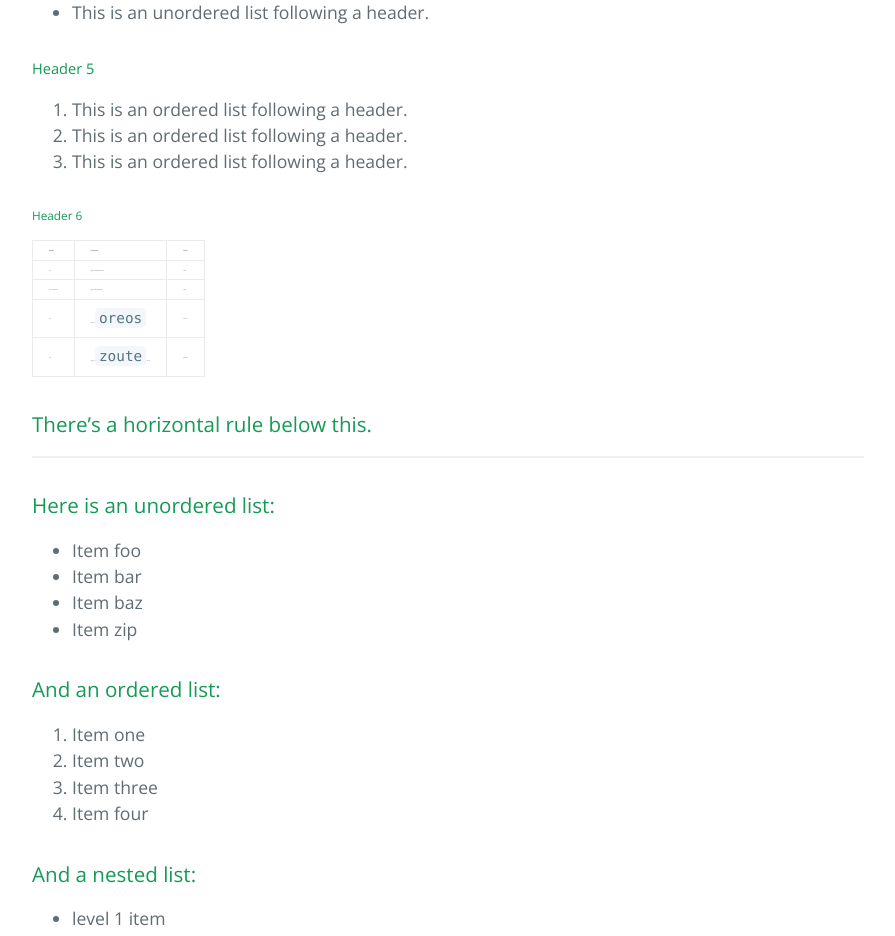
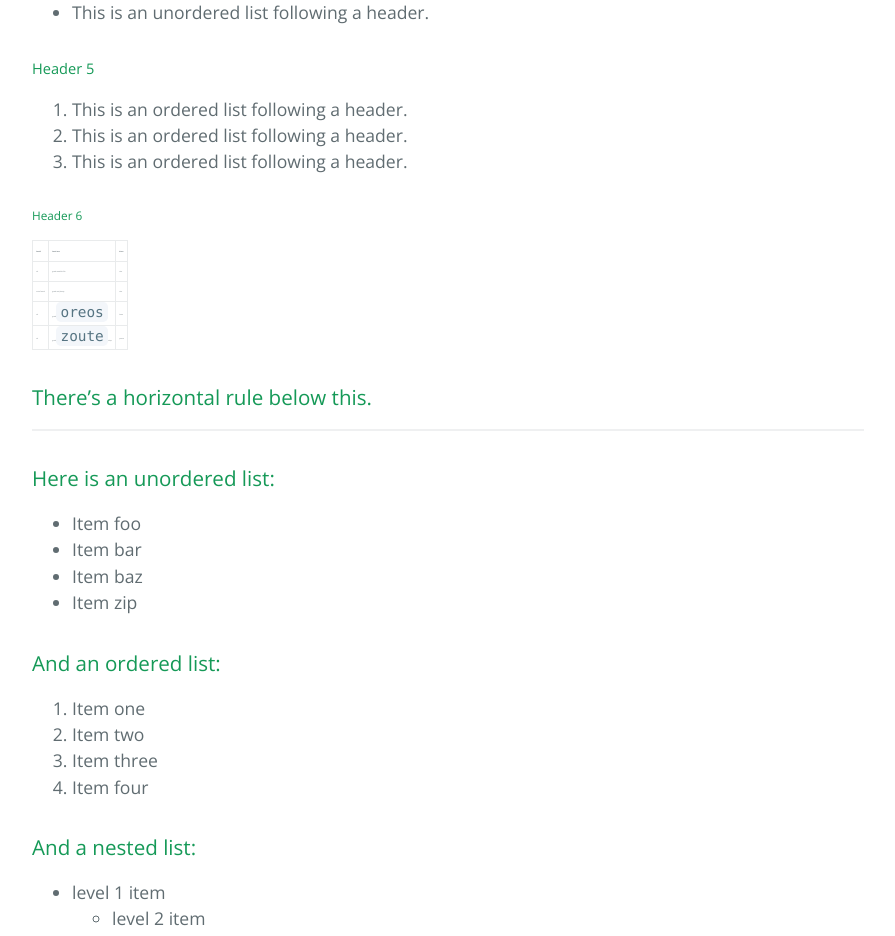
Before and after one commit to sopp/sopp.github.io, a Jekyll site: the page built from index.md, in a window 1280 px wide. Shown: the part 1314-2250 px from the top of the page, without its empty margins (192-1087 px from the left). Built offline with Jekyll 4.4.1, drawn with Linux system fonts in a browser that asks for light colours.

Commit message:
add line-height to table

```diff
--- a/_sass/jekyll-theme-cayman.scss
+++ b/_sass/jekyll-theme-cayman.scss
@@ -314,6 +314,7 @@
     word-break: keep-all; // For Firefox to horizontally scroll wider tables.
     -webkit-overflow-scrolling: touch;
     font-size: 0.1rem;
+    line-height: 1rem;
 
     th {
       font-weight: bold;
@@ -321,7 +322,7 @@
 
     th,
     td {
-      padding: 0.5rem 1rem;
+      padding: 0.1rem 0.2rem;
       border: 1px solid $table-border-color;
     }
   }
```
